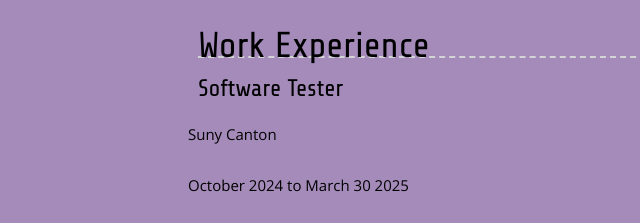
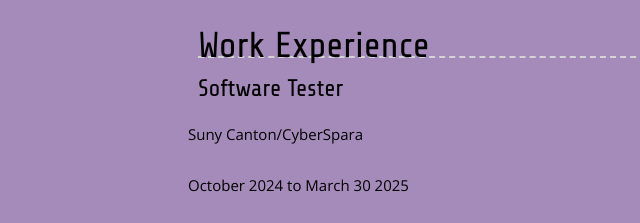
Before and after one commit to EvaD856/evaPortfolio, a plain HTML site: page resume.html in a window 1280 px wide. Shown: the part 1600-1823 px from the top of the page, 32-672 px from the left. Drawn offline with nearby package versions, Linux system fonts and the light colour scheme; a web font is replaced by a local one.

Commit message:
project stuff

```diff
--- a/resume.html
+++ b/resume.html
@@ -93,7 +93,7 @@
     <!-- To add more items, copy this whole <section></section> block -->
     <section class="work-item">
       <h3>Software Tester</h3>
-      <p>Suny Canton</p>
+      <p>Suny Canton/CyberSpara</p>
       <p>October 2024 to March 30 2025</p>
       <p>Software testing and development - Working on the DigitalPass Software being developed in the AiSP Lab in conjunction with CyberSpara. This software will be used to train users on the basic fundamentals of cyber safety and digital hygiene.</p>
     </section>
```
